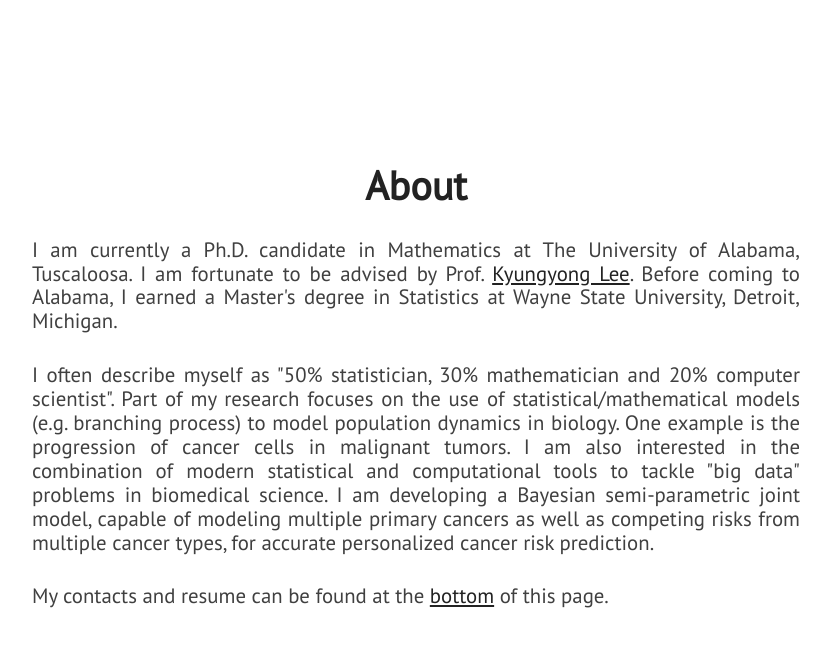
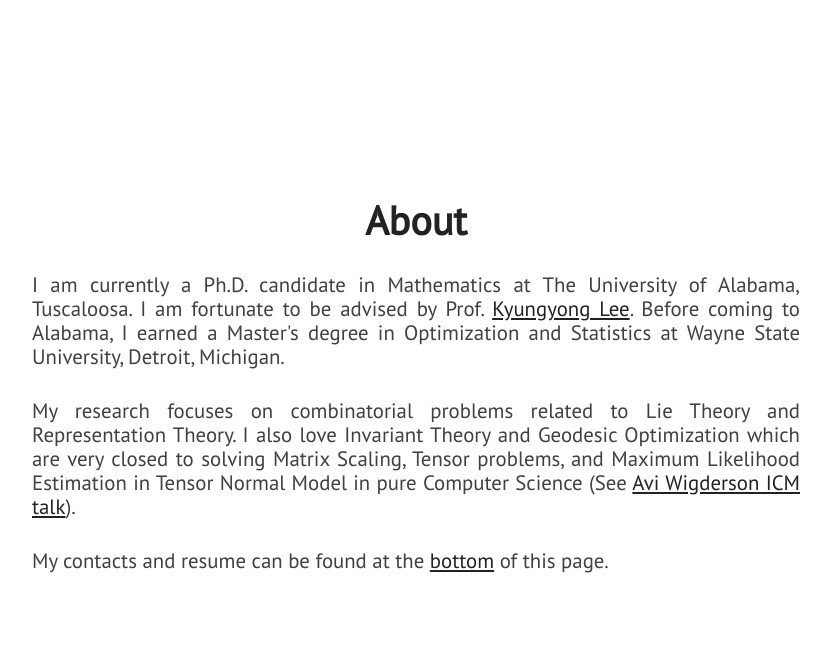
Before and after one commit to nguyendangson/sondangnguyen, a Jekyll site: the page built from index.html, in a window 1280 px wide and 900 px high, scrolled down 1030 px. Shown: the top 647 px of the window, without its empty margins (224-1055 px from the left). Built offline with Jekyll 4.4.1, drawn with Linux system fonts in a browser that asks for light colours; nearby versions of some CDN libraries.

Commit message:
Update about.html

```diff
--- a/_includes/about.html
+++ b/_includes/about.html
@@ -5,14 +5,12 @@
             <p class="paragraph-text justify-text">
                 I am currently a Ph.D. candidate in Mathematics at The University of Alabama, Tuscaloosa.
 I am fortunate to be advised by Prof. <a href="https://math.ua.edu/people/klee/">Kyungyong Lee</a>.
-Before coming to Alabama, I earned a Master's degree in Statistics at Wayne State University, Detroit, Michigan.
+Before coming to Alabama, I earned a Master's degree in Optimization and Statistics at Wayne State University, Detroit, Michigan.
 	    </p>
             <p class="paragraph-text justify-text">
-I often describe myself as "50% statistician, 30% mathematician and 20% computer scientist".
-Part of my research focuses on the use of statistical/mathematical models (e.g. branching process) to model population dynamics in biology.
-One example is the progression of cancer cells in malignant tumors.
-I am also interested in the combination of modern statistical and computational tools to tackle "big data" problems in biomedical science.
-I am developing a Bayesian semi-parametric joint model, capable of modeling multiple primary cancers as well as competing risks from multiple cancer types, for accurate personalized cancer risk prediction.
+My research focuses on combinatorial problems related to Lie Theory and Representation Theory.
+	I also love Invariant Theory and Geodesic Optimization which are very closed to solving Matrix Scaling, Tensor problems, and Maximum Likelihood Estimation in Tensor Normal Model in pure Computer Science (See <a href="https://www.youtube.com/watch?v=oOnyful_oPY&ab_channel=InternationalMathematicalUnion">Avi Wigderson ICM talk</a>).
+
             </p>
             <p class="paragraph-text justify-text">
                 My contacts and resume can be found at the <span class="extra-link"><a href="#extra">bottom</a></span> of this page.
```
